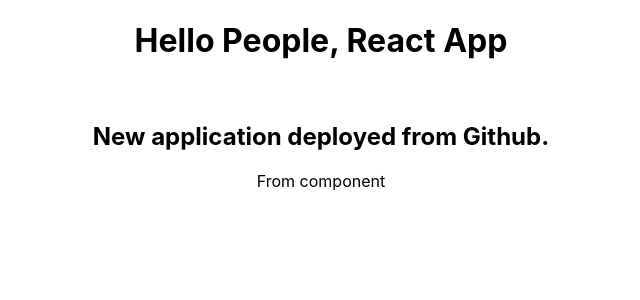
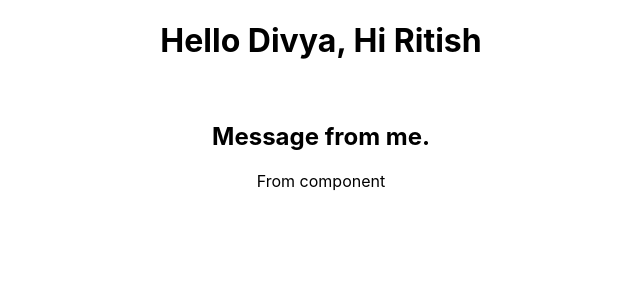
Before and after one commit to gokulramanaa/web-app-ram, a React (Create React App) app: page / in a window 1280 px wide. Shown: the top 300 px of the page, without its empty margins (319-959 px from the left). Built offline with nearby package versions, Linux system fonts and the light colour scheme; no server answers.

Commit message:
Update App.js

```diff
--- a/src/App.js
+++ b/src/App.js
@@ -4,9 +4,9 @@ import Component from './Component';
 function App() {
   return (
     <div className="App">
-      <h1>Hello People, React App</h1>
+      <h1>Hello Divya, Hi Ritish</h1>
       <br />
-      <h2>New application deployed from Github.</h2>
+      <h2>Message from me.</h2>
       <Component />
     </div>
   );
```
